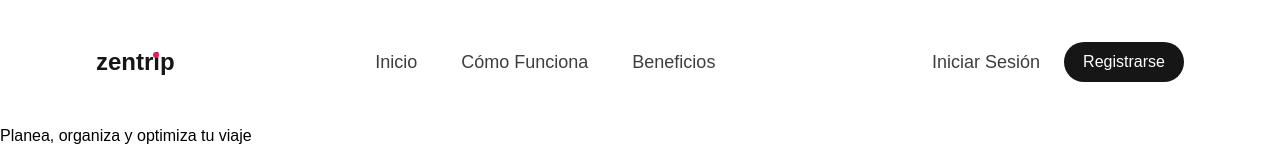
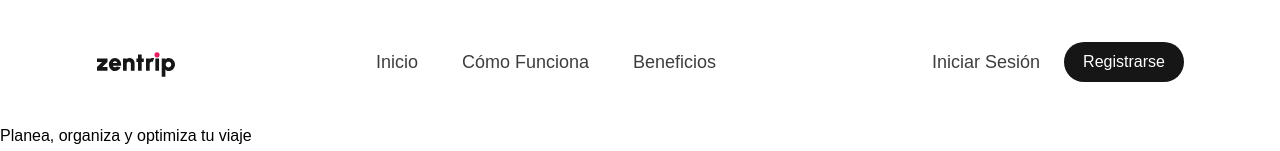
Before and after one commit to Ignacio918/viajes-app, a React (Vite) app in the folder viajes-app/: page / in a window 1280 px wide. Shown: the top 151 px of the page. Built offline with nearby package versions, Linux system fonts and the light colour scheme; a web font is replaced by a local one.

Commit message:
arreglos en navbar

```diff
--- a/viajes-app/src/components/Navbar.tsx
+++ b/viajes-app/src/components/Navbar.tsx
@@ -2,6 +2,7 @@
 import { FC, useState } from 'react';
 import { Link } from 'react-router-dom';
 import '../styles/Navbar.css';
+import logoSmall from '../assets/logo_small.svg'; // Asegúrate de que la ruta sea correcta
 
 const Navbar: FC = () => {
   const [isMenuOpen, setMenuOpen] = useState(false);
@@ -14,8 +15,7 @@ const Navbar: FC = () => {
     <nav className="navbar">
       {/* Logo */}
       <div className="logo-container">
-        <span className="logo">zentrip</span>
-        <div className="logo-dot" />
+        <img src={logoSmall} alt="zentrip logo" className="logo" />
       </div>
 
       {/* Navigation Links */}
--- a/viajes-app/src/styles/Navbar.css
+++ b/viajes-app/src/styles/Navbar.css
@@ -13,7 +13,7 @@
 }
 
 .logo {
-  @apply text-2xl font-extrabold text-dark;
+  @apply w-20 h-8; /* Ajusta el tamaño del logo según sea necesario */
 }
 
 .logo-dot {
@@ -50,6 +50,11 @@
   @apply bg-dark text-white font-light max-w-xs; /* Limitar el ancho máximo del botón */
   width: 120px;
   text-align: center;
+  transition: background-color 0.3s;
+}
+
+.register-button:hover {
+  @apply bg-gray-700; /* Mismo efecto hover que en LoginPage */
 }
 
 .hamburger-menu {
```
